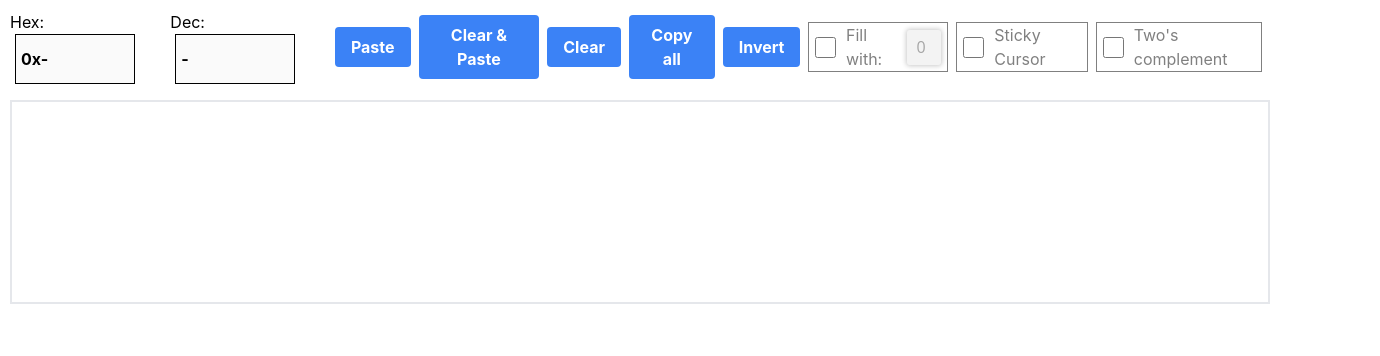
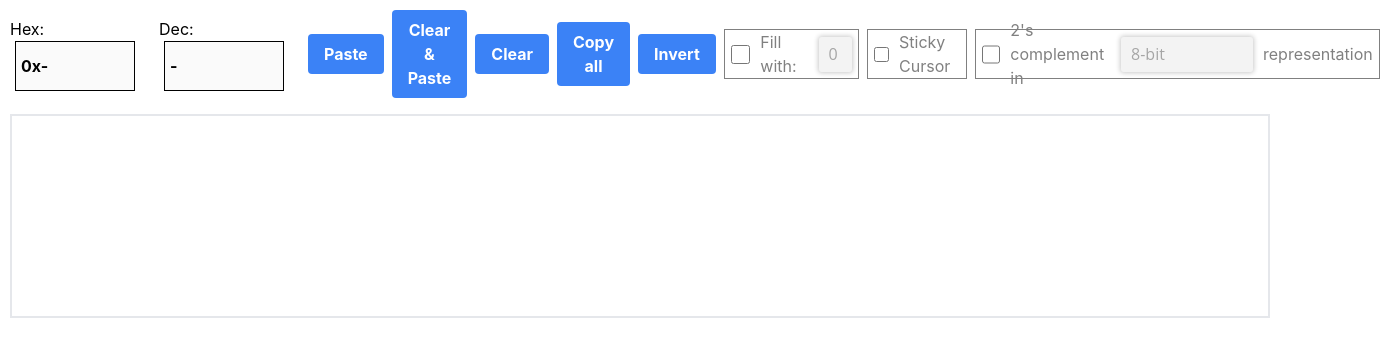
Before and after one commit to PPillau/bitman, a React (Create React App) app: page / in a window 1280 px wide. Shown: the top 356 px of the page, 1380 px wide, since content can reach past the window. Built offline with nearby package versions, Linux system fonts and the light colour scheme.

Commit message:
Implement two's complement up to 32-bit (Look at this later!!!)

```diff
--- a/src/BitList.js
+++ b/src/BitList.js
@@ -7,7 +7,13 @@ import Filler from './components/Filler';
 import React from 'react';
 
 class BasicBitList {
-  constructor(_bitString, fillWith, _stickyCursor) {
+  constructor(
+    _bitString,
+    fillWith,
+    _stickyCursor,
+    _twosComplement,
+    _twosComplementRepresentation
+  ) {
     this.bitString = '';
     this.list = [];
     this.byteList = [];
@@ -16,6 +22,8 @@ class BasicBitList {
     this.cursorPos = 0;
     this.indices = [];
     this.fillWith = fillWith || '-1';
+    this.twosComplement = _twosComplement;
+    this.twosComplementRepresentation = _twosComplementRepresentation;
 
     this.cursor = <span key='-1' className='cursor h-12'></span>;
     this.cursorBlank = (
@@ -363,12 +371,24 @@ class InteractiveBitList extends BasicBitList {
     this.stickyCursor = _stickyCursor;
   }
 
+  changeTwosComplement(_twosComplement) {
+    this.twosComplement = _twosComplement;
+  }
+
+  changeTwosComplementRepresentation(_twosComplementRepresentation) {
+    this.twosComplementRepresentation = _twosComplementRepresentation;
+  }
+
   getHexValue(input = this.getBitString(true)) {
     return this.getSafeOutput(parseInt(input, 2).toString(16));
   }
 
   getDecValue(input = this.getBitString(true)) {
-    return this.getSafeOutput(parseInt(input, 2).toString(10));
+    if (this.twosComplement) {
+      return this.getSafeOutput(this.twosComplementToDec(input));
+    } else {
+      return this.getSafeOutput(parseInt(input, 2).toString(10));
+    }
   }
 
   getUnicodeValue() {
@@ -383,6 +403,20 @@ class InteractiveBitList extends BasicBitList {
 
   dec2bin(dec) {
     return (dec >>> 0).toString(2);
+  }
+
+  //https://stackoverflow.com/a/51205322
+  twosComplementToDec(binStr) {
+    if (!this.twosComplementRepresentation) {
+      binStr =
+        binStr.length >= 8 && binStr[0] === '1'
+          ? binStr.padStart(32, '1')
+          : binStr.padStart(32, '0');
+    } else {
+      binStr =
+        binStr[0] === '1' ? binStr.padStart(32, '1') : binStr.padStart(32, '0');
+    }
+    return parseInt(binStr, 2) >> 0;
   }
 
   getByte(pos, withFiller) {
--- a/src/components/BitListBox.css
+++ b/src/components/BitListBox.css
@@ -165,6 +165,12 @@
   margin-left: 10px;
 }
 
+.fillerBox.twos select {
+  width: auto;
+  margin-right: 10px;
+  padding-right: 10px;
+}
+
 .grey {
   color: grey;
 }
--- a/src/components/BitListBox.js
+++ b/src/components/BitListBox.js
@@ -16,12 +16,16 @@ function BitListBox() {
   const [hexVal, setHexVal] = React.useState('0x-');
   const [decVal, setDecVal] = React.useState('-');
   const [fill, setFill] = React.useState(false);
+  const [twosComplement, setTwosComplement] = React.useState(false);
+  const [twosComplementRepresentation, setTwosComplementRepresentation] =
+    React.useState(false);
   const [stickyCursor, setStickyCursor] = React.useState(false);
-  const [twosComplement, setTwosComplement] = React.useState(false);
   const [fillWith, setFillWith] = React.useState('0');
   const [activeInput, setActiveInput] = React.useState(false);
   const [value, setValue] = React.useState(0); // integer state
-  const [list] = React.useState(new BitList('', fill, stickyCursor));
+  const [list] = React.useState(
+    new BitList('', fill, stickyCursor, twosComplement)
+  );
   stateRef.current = value;
 
   const handleActiveInput = React.useCallback(() => {
@@ -43,8 +47,7 @@ function BitListBox() {
   const checkClipBoardWithCallback = (callback) => {
     navigator.clipboard.readText().then((clipText) => {
       const numMultipleRegex = new RegExp('^[01]*$');
-      const clipboardText = parseInt(clipText);
-      console.log(clipText, '-----------------------------------------');
+      const clipboardText = clipText;
       if (numMultipleRegex.test(clipboardText)) {
         callback(clipboardText.toString());
       }
@@ -80,13 +83,23 @@ function BitListBox() {
     forceUpdate();
   });
 
+  const handletwosComplementRepresentation = React.useCallback((e) => {
+    const target = e.target;
+    setTwosComplementRepresentation(target.value === 'true');
+    list.changeTwosComplementRepresentation(target.value === 'true');
+    forceUpdate();
+  });
+
   const handleStickyCursorChange = React.useCallback(() => {
     setStickyCursor(!stickyCursor);
     list.changeStickyCursor(!stickyCursor);
+    forceUpdate();
   });
 
   const handleTwosComplementChange = React.useCallback(() => {
     setTwosComplement(!twosComplement);
+    list.changeTwosComplement(!twosComplement);
+    forceUpdate();
   });
 
   //   const handleValueChange = React.useCallback((e, target) => {
@@ -223,14 +236,23 @@ function BitListBox() {
           />
           Sticky Cursor
         </div>
-        <div className={`fillerBox box ${twosComplement ? '' : 'grey'}`}>
+        <div className={`fillerBox box ${twosComplement ? '' : 'grey'} twos`}>
           <input
             name='fill'
             type='checkbox'
             checked={twosComplement}
             onChange={handleTwosComplementChange}
           />
-          Two's complement
+          2's complement in
+          <select
+            value={twosComplementRepresentation}
+            onChange={handletwosComplementRepresentation}
+            disabled={!twosComplement}
+          >
+            <option value={false}>8-bit</option>
+            <option value={true}>variable-length</option>
+          </select>
+          representation
         </div>
       </div>
       <div
```
